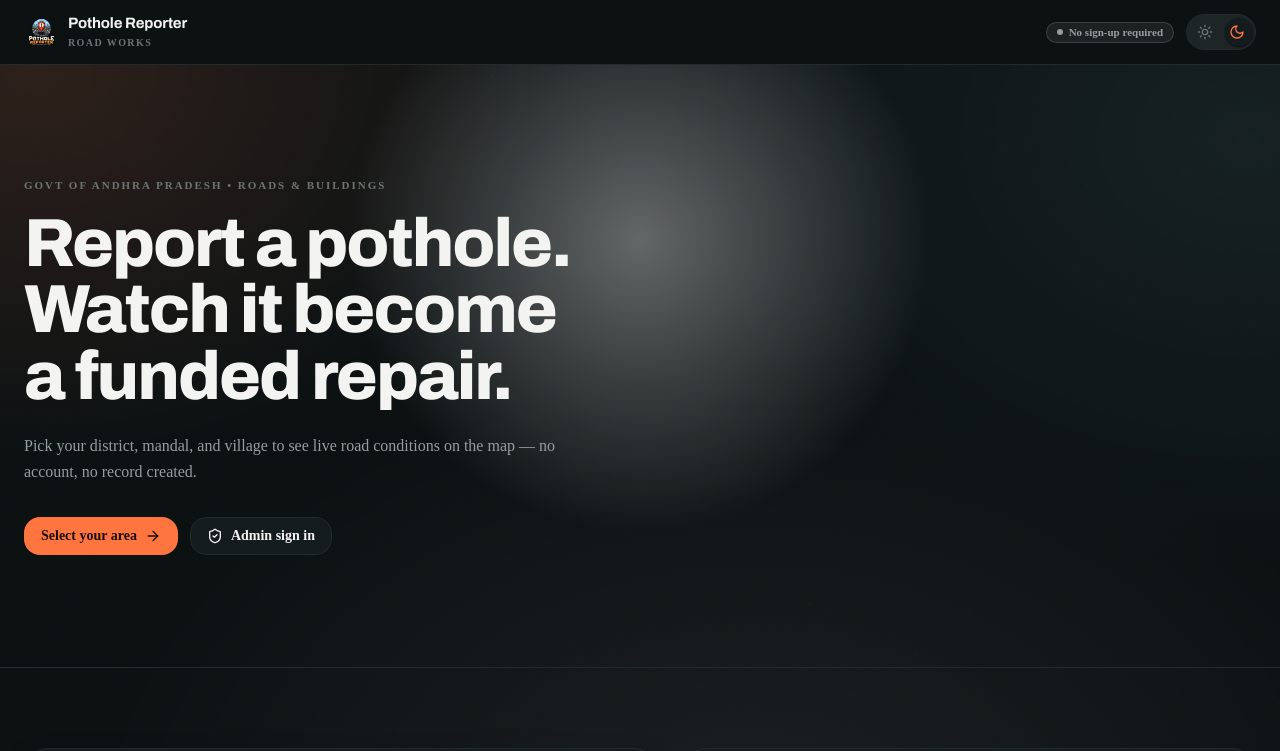
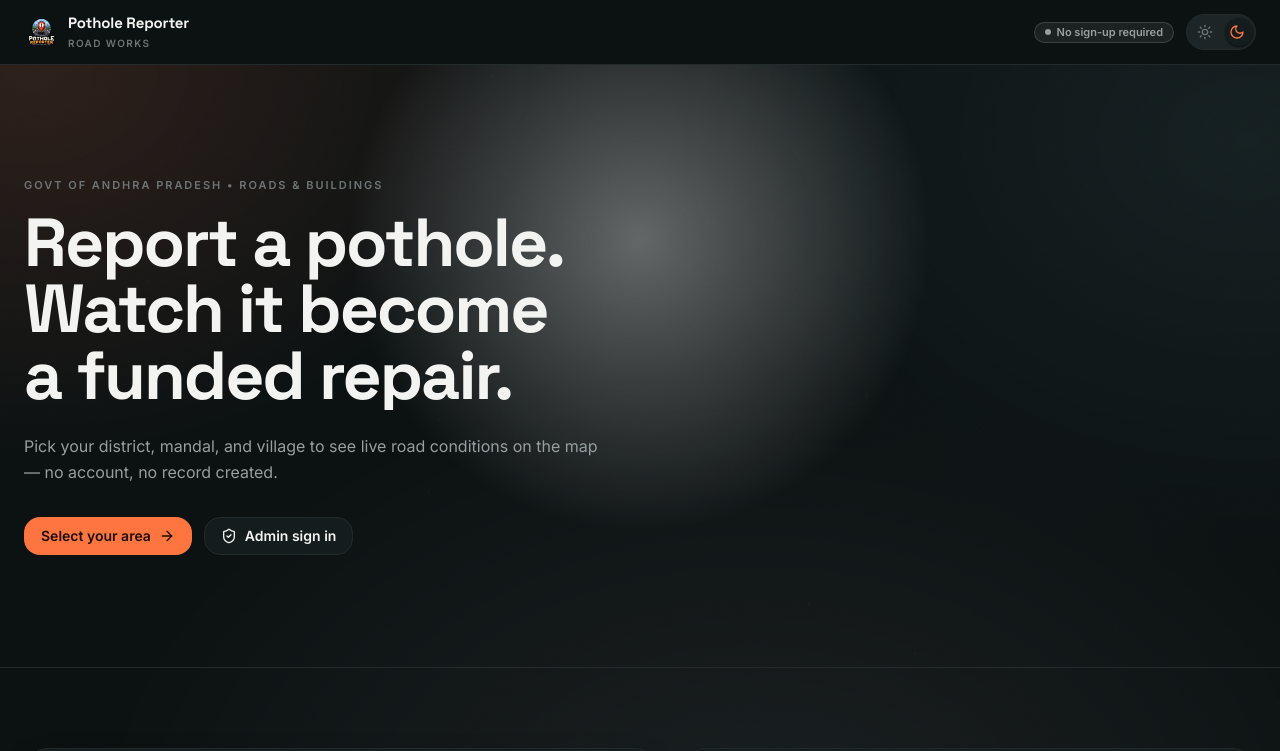
Before and after one commit to krtk06/pothole-reporter, a Next.js app in the folder frontend/: page /login in a window 1280 px wide. Shown: the top 751 px of the page. Built offline with nearby package versions, Linux system fonts and the light colour scheme; no server answers.

Commit message:
update: space grotesk display and inter body faces

```diff
--- a/frontend/src/app/layout.tsx
+++ b/frontend/src/app/layout.tsx
@@ -1,14 +1,22 @@
 import type { Metadata } from "next";
-import { Archivo } from "next/font/google";
+import { Inter, Space_Grotesk } from "next/font/google";
 import { GeistMono } from "geist/font/mono";
 import "./globals.css";
 import "leaflet/dist/leaflet.css";
 import Ground from "@/components/macadam/Ground";
 import { themeInitScript } from "@/components/macadam/theme";
 
-const archivo = Archivo({
+const display = Space_Grotesk({
   subsets: ["latin"],
+  weight: ["500", "600", "700"],
   variable: "--font-display",
+  display: "swap",
+});
+
+const body = Inter({
+  subsets: ["latin"],
+  weight: ["400", "500", "600"],
+  variable: "--font-inter",
   display: "swap",
 });
 
@@ -29,7 +37,7 @@ export default function RootLayout({
   return (
     <html
       lang="en"
-      className={`dark ${archivo.variable} ${GeistMono.variable}`}
+      className={`dark ${display.variable} ${body.variable} ${GeistMono.variable}`}
       suppressHydrationWarning
     >
       <body className="font-sans antialiased">
--- a/frontend/tailwind.config.ts
+++ b/frontend/tailwind.config.ts
@@ -34,7 +34,7 @@ const config: Config = {
           ring: "var(--ring)",
         },
 
-        /* MACADAM semantic tokens */
+        /* MODERN MINIMAL semantic tokens (redesign.md): names stable, values in globals.css */
         page: "var(--bg)",
         raise: "var(--bg-elev)",
         surface: "var(--surface)",
```
Also changed, not shown: 2 other files (tests, documents, lock files or other folders).
